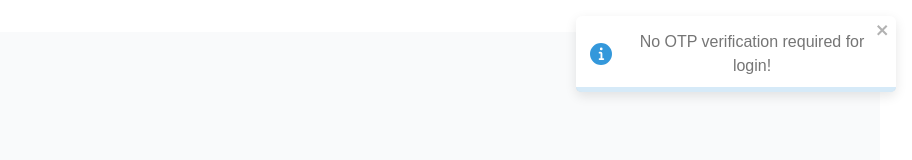
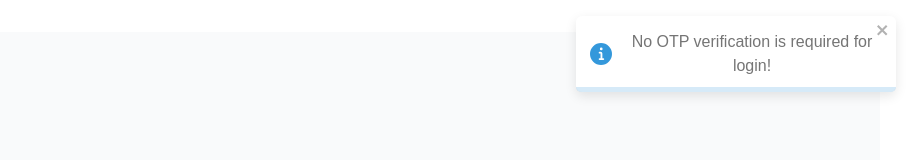
Before and after one commit to goutamdz/expense-tracker, a React (Vite) app in the folder frontend/: page /login in a window 1280 px wide. Shown: the top 160 px of the page, without its empty margins (368-1280 px from the left). Built offline with nearby package versions, Linux system fonts and the light colour scheme.

Commit message:
fixed: login

```diff
--- a/frontend/src/pages/Login.jsx
+++ b/frontend/src/pages/Login.jsx
@@ -12,7 +12,7 @@ const Login = () => {
     password: ''
   })
   useEffect(() => {
-    showInfoToast('No OTP verification required for login!')
+    showInfoToast('No OTP verification is required for login!')
   }, [])
   const [loading, setLoading] = useState(false)
 
--- a/frontend/src/pages/Signup.jsx
+++ b/frontend/src/pages/Signup.jsx
@@ -13,7 +13,7 @@ const Signup = () => {
     password: ''
   })
   useEffect(() => {
-    showInfoToast('No OTP verification required for authentication!')
+    showInfoToast('No OTP verification is required for authentication!')
   }, [])
   const [loading, setLoading] = useState(false)
 
```
